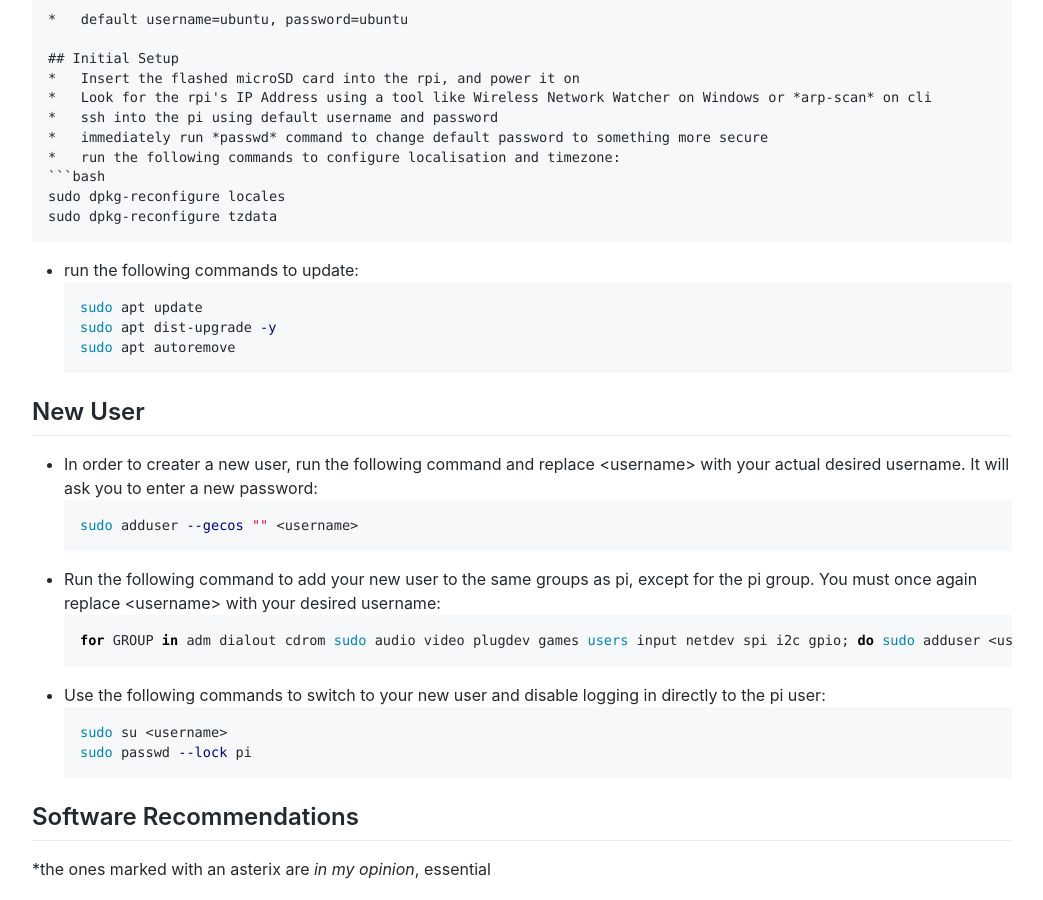
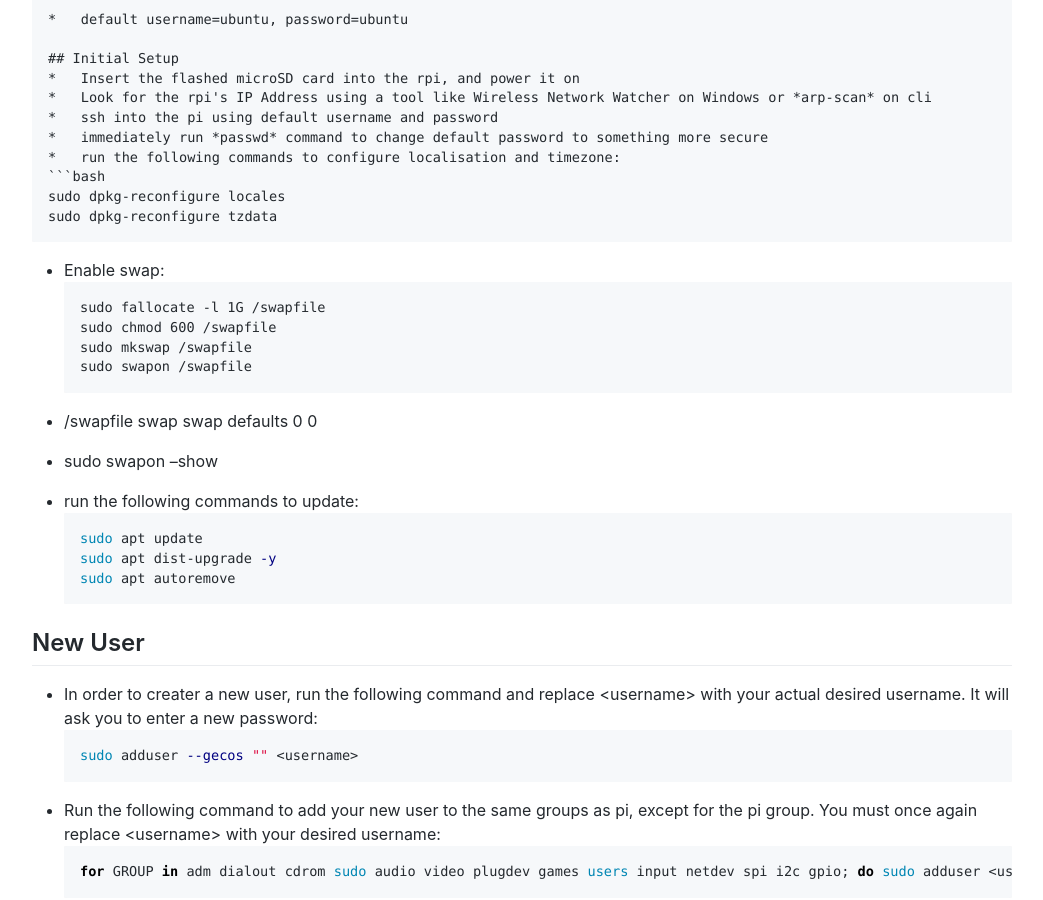
Before and after one commit to rajankpaul/docs, a Jekyll site: the page built from tutorials/raspberry_pi/index.md, in a window 1280 px wide and 900 px high, scrolled down 761 px. Shown: the whole window, without its empty margins (118-1161 px from the left). Built offline with Jekyll 4.4.1, drawn with Linux system fonts in a browser that asks for light colours; comment, search, counter and statistics services are not loaded.

Commit message:
Update index.md

````diff
--- a/tutorials/raspberry_pi/index.md
+++ b/tutorials/raspberry_pi/index.md
@@ -51,6 +51,18 @@ root=LABEL=writable
 sudo dpkg-reconfigure locales
 sudo dpkg-reconfigure tzdata
 ```
+
+*   Enable swap:
+```
+sudo fallocate -l 1G /swapfile
+sudo chmod 600 /swapfile
+sudo mkswap /swapfile
+sudo swapon /swapfile
+```
+
+*   /swapfile swap swap defaults 0 0
+*   sudo swapon --show
+
 *   run the following commands to update:
 ```bash
 sudo apt update
````
